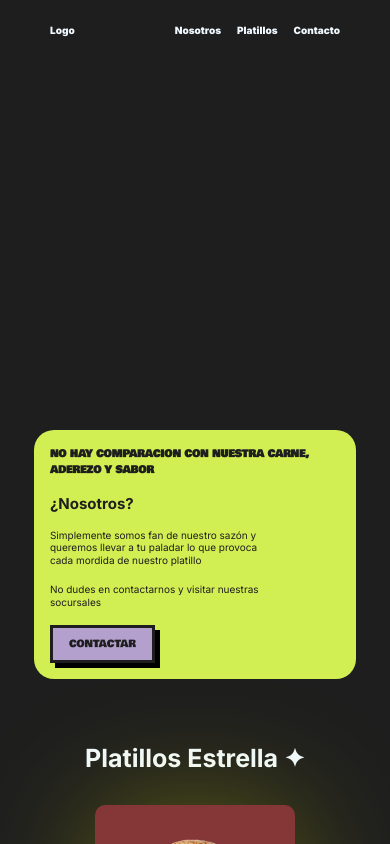
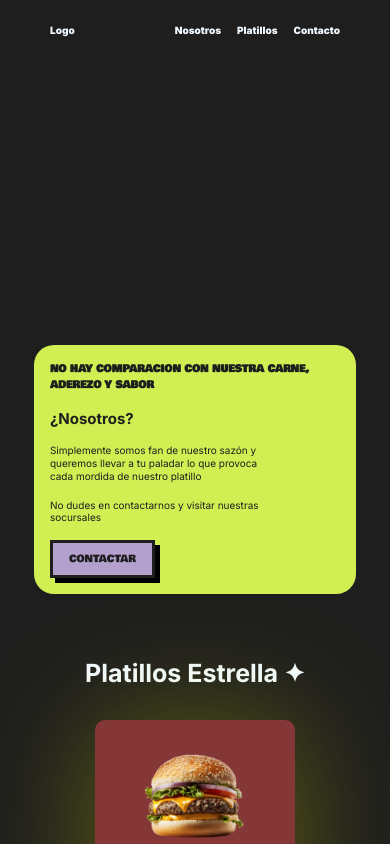
Before and after one commit to jaycode404/burger-landing, a React (Vite) app: page / in a window 390 px wide. Shown: the top 844 px of the page. Built offline with nearby package versions, Linux system fonts and the light colour scheme.

Commit message:
responsive

```diff
--- a/src/index.css
+++ b/src/index.css
@@ -125,7 +125,7 @@ a {
   }
   /* HEADER------------------------------------- */
   header {
-    height: 40vh;
+    height: 30vh;
   }
   .header-title {
     font-family: var(--secondary-font);
@@ -150,9 +150,9 @@ a {
   .header-image {
     position: absolute;
     display: flex;
-    width: 16rem;
+    width: 17rem;
     top: 3.3rem;
-    left: 16%;
+    left: 9%;
     opacity: 0;
     animation: fadeIn 1s ease-in-out forwards;
   }
```
